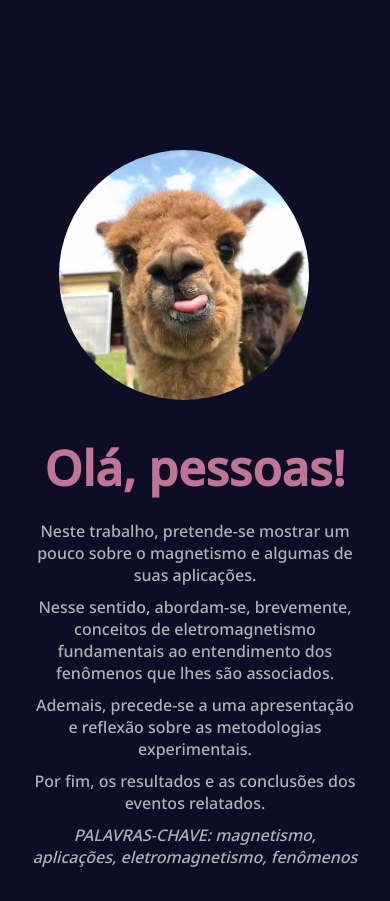
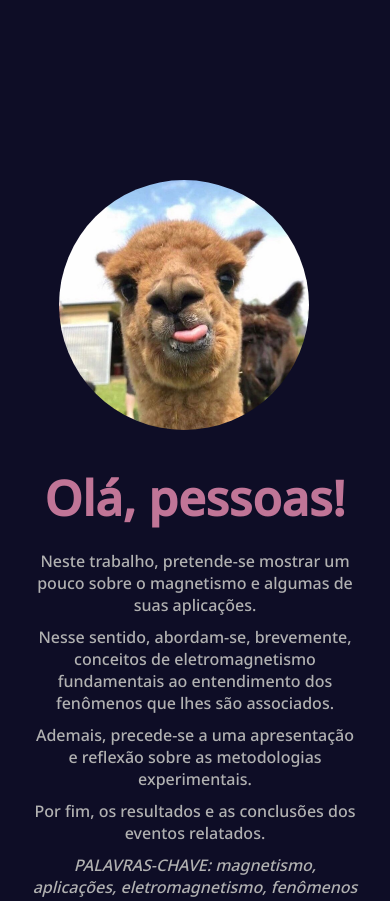
Before and after one commit to ka3ych/TrabalhoDeFisicaMagnetismo, a plain HTML site: page nerdolas/index.html in a window 390 px wide. Shown: the part 480-1381 px from the top of the page. Drawn offline with Linux system fonts and the light colour scheme.

Commit message:
Update style.css

```diff
--- a/nerdolas/assets/css/style.css
+++ b/nerdolas/assets/css/style.css
@@ -271,7 +271,7 @@ strong {
     .fa-bars { margin-left: 13%; }
     .nav #ner { font-size: 1.7em; line-height: 70px; }
 
-    .prin { margin-top: 390px; }
+    .prin { margin-top: 420px; }
     .prin .img-lh img{ height: 250px; margin-left: 15%;}
     .prin .texto h1 { font-size: 3em; }
     .prin .texto p {
```
